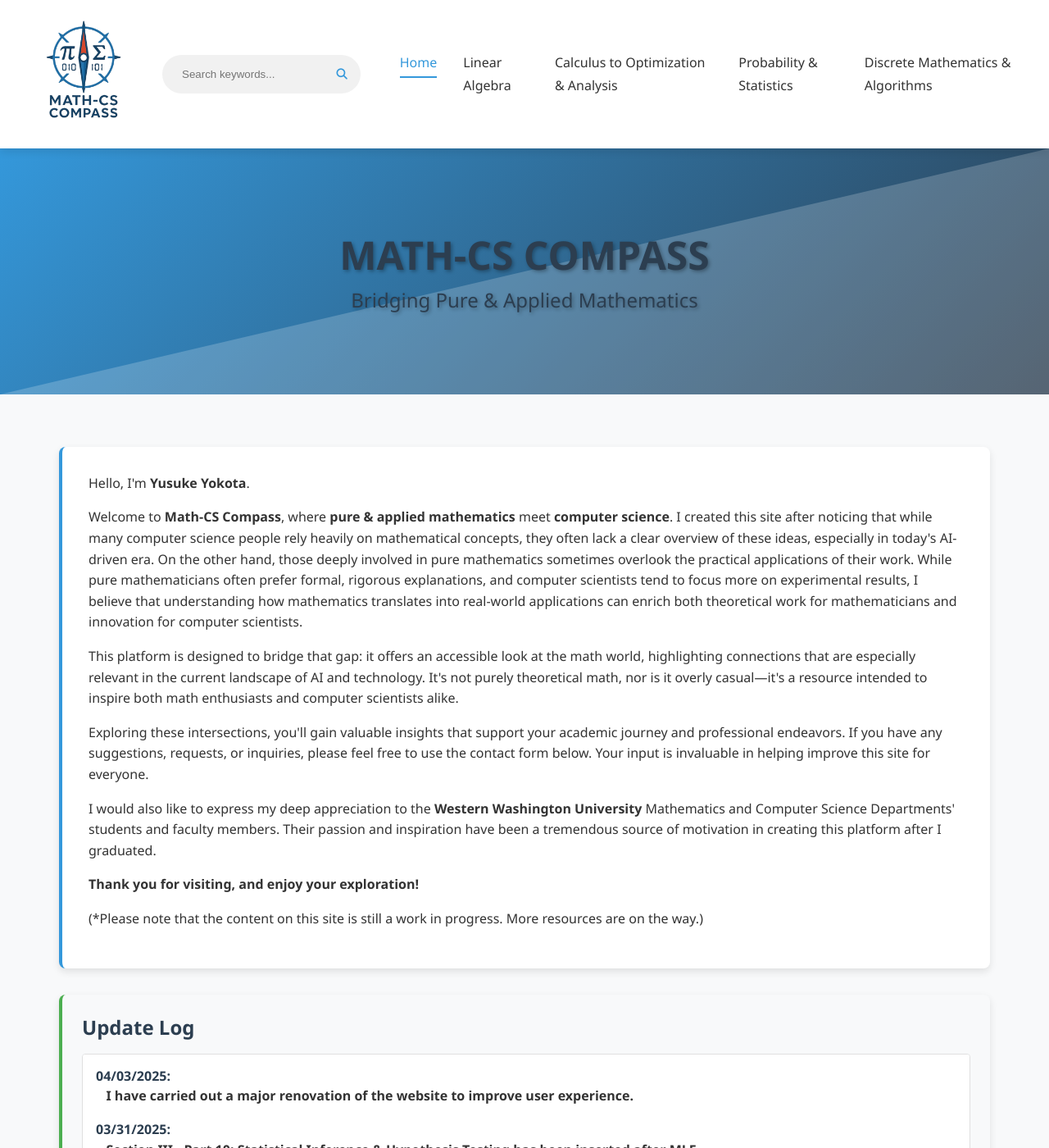
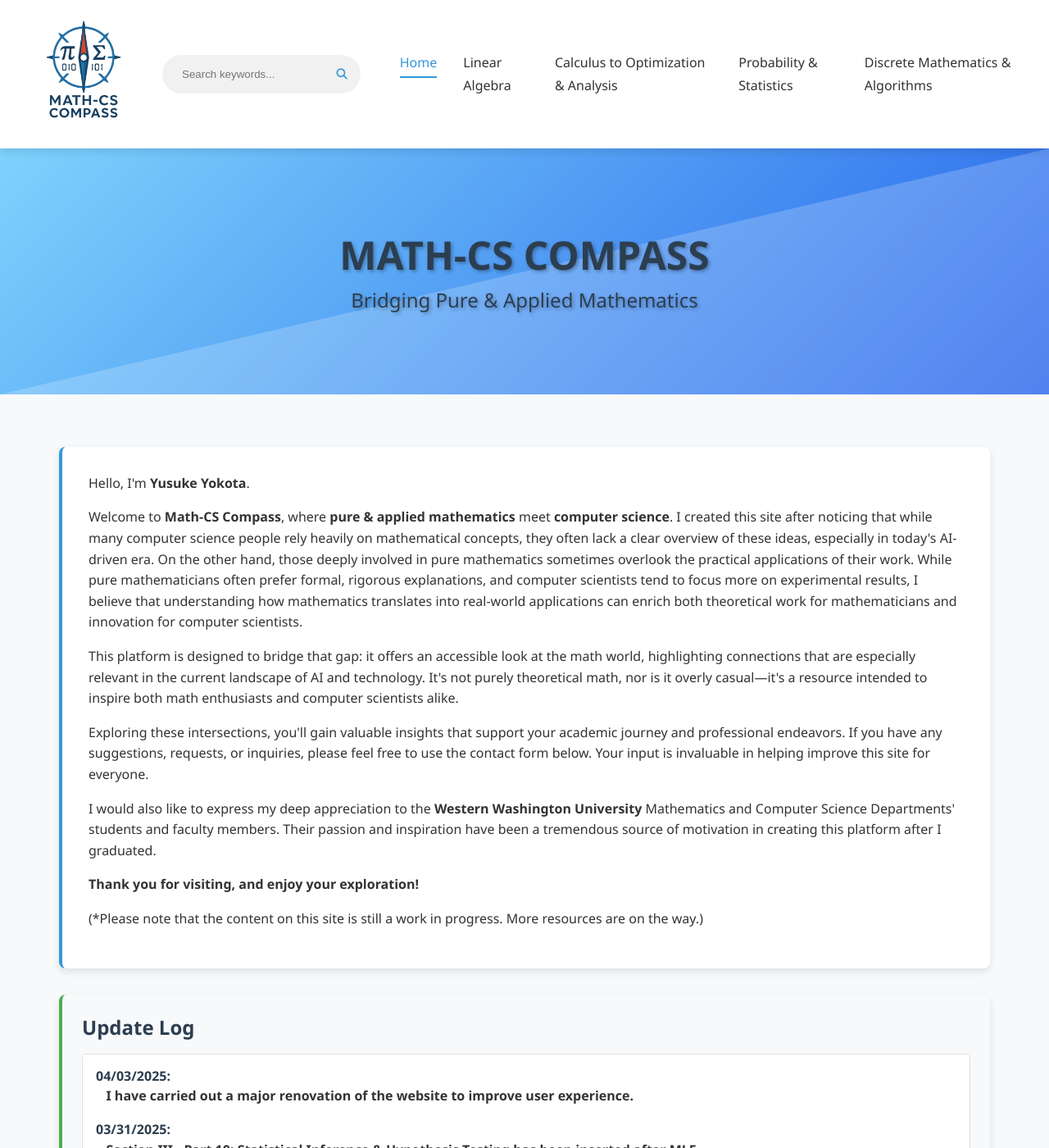
Before and after one commit to Yusukey01/yusukey01.github.io, a Jekyll site: the page built from index.html, in a window 1280 px wide and 1400 px high. Shown: the whole window at 82% size. Built offline with Jekyll 4.4.1, drawn with Linux system fonts in a browser that asks for light colours.

Commit message:
updated home

```diff
--- a/css/styles.css
+++ b/css/styles.css
@@ -357,7 +357,7 @@
   .hero-section {
     position: relative;
     height: 300px;
-    background: linear-gradient(135deg, var(--primary-color), var(--secondary-color));
+    background: linear-gradient(135deg,  #7dd3fc, #2563eb);
     color: var(--text-light);
     display: flex;
     justify-content: center;
```
